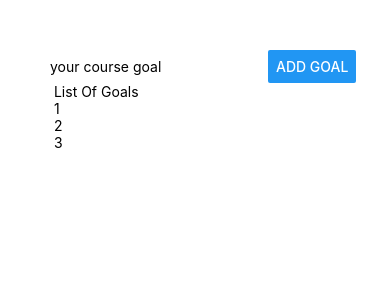
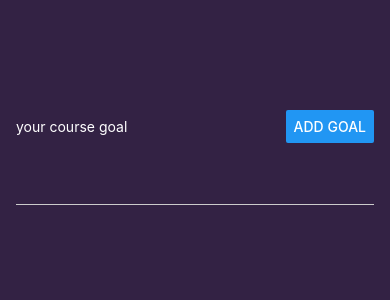
Before and after one commit to NyllRE/react-native-app, a React Native app: screen / in a window 390 px wide. Shown: the top 300 px of the page. Built offline with nearby package versions, Linux system fonts and the light colour scheme.

Commit message:
React useState & Functions & EventListeners

```diff
--- a/App.js
+++ b/App.js
@@ -1,17 +1,43 @@
-import { StyleSheet, Text, View, Button, TextInput } from 'react-native';
+import { useState } from 'react';
+import { StyleSheet, Text, View, Button, TextInput, ScrollView } from 'react-native';
+
 
 export default function App() {
+  const [newGoal, setNewGoal] = useState('')
+  const [courseGoals, setCourseGoals] = useState([])
+
+  function goalInput(val) {
+    setNewGoal(val);
+  }
+
+  function addGoal() {
+    setCourseGoals((currentGoals) => [...currentGoals, newGoal])
+  }
+
   return (
     <View style={styles.appContainer}>
+
       <View style={styles.inputContainer}>
-        <TextInput style={styles.TextInput} placeholder='your course goal' />
-        <Button title="add goal" />
+
+        <TextInput
+          style={[styles.TextInput, styles.text]}
+          placeholder='your course goal'
+          onChangeText={goalInput}
+        />
+        <Button title="add goal" onPress={addGoal} />
+
       </View>
-      <View>
-        <Text> List Of Goals </Text>
-        <Text> 1 </Text>
-        <Text> 2 </Text>
-        <Text> 3 </Text>
+
+      <View style={styles.goalsContainer}>
+        <ScrollView>
+
+          {courseGoals.map((goal) =>
+            <View style={styles.goal} key={goal}>
+            <Text style={styles.text}>{goal}</Text>
+            </View>
+          )}
+
+        </ScrollView>
       </View>
 
     </View>
@@ -20,17 +46,38 @@ export default function App() {
 
 const styles = StyleSheet.create({
   appContainer: {
-    padding: 50,
+    flex: 1,
+    paddingTop: 50,
+    paddingHorizontal: 16,
+    backgroundColor: '#324'
+  },
+  text: {
+    color: 'white'
   },
   inputContainer: {
+    flex: 1,
     flexDirection: 'row',
-    justifyContent: 'space-between'
+    justifyContent: 'space-between',
+    alignItems: 'center',
+    marginBottom: 24,
+
+    borderBottomWidth: 1,
+    borderBottomColor: '#ccc'
   },
-  textContainer: {
+  textInput: {
     borderWidth: 1,
     borderColor: '#ccc',
-    width: '80%',
+    width: '70%',
     marginRight: 8,
-
+    padding: 8
   },
+  goalsContainer: {
+    flex: 4
+  },
+  goal: {
+    margin: 8,
+    padding: 8,
+    borderRadius: 8,
+    backgroundColor: '#0006'
+  }
 });
```
